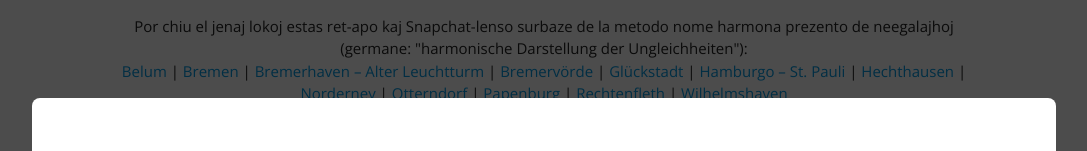
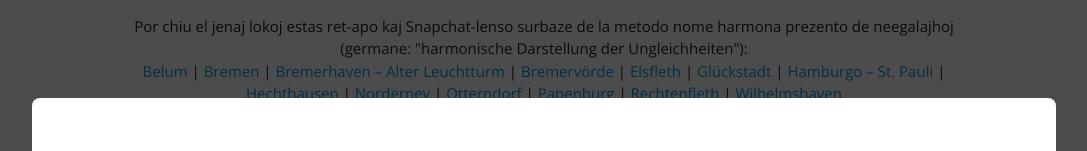
Before and after one commit to AndreasKueck/maro, a plain HTML site: page index.html in a window 1280 px wide. Shown: the part 158-309 px from the top of the page, without its empty margins (96-1183 px from the left). Drawn offline with nearby package versions, Linux system fonts and the light colour scheme.

Commit message:
Aldonita: Elsfleth

```diff
--- a/index.html
+++ b/index.html
@@ -356,6 +356,7 @@
                     <a href="https://script.google.com/a/~/macros/s/AKfycbwMCbCHyS0efZdNoQ1ThOqyEEOjQ27PporNrxoED3J3N0PLXnG5o0WJ3f8TvFWVzNq_bw/exec" target="_blank">Bremen</a> |
                     <a href="https://script.google.com/a/~/macros/s/AKfycbwhrCptnMjEJhwO5PraT78B_md-0yBp_uEHWluGCF5x39fTHk8cdiK74j1lufHLa1sc/exec" target="_blank">Bremerhaven &ndash; Alter Leuchtturm</a> |
                     <a href="https://script.google.com/a/~/macros/s/AKfycbyEGdBNs6A7V9TTm5XicPGa8ai3B3m4iP-JBaY0D3NeoEbGWSdlFMU1NOlwwSgw3NK5/exec" target="_blank">Bremerv&ouml;rde</a> |
+                    <a href="https://script.google.com/a/~/macros/s/AKfycbymzldC7yNgGHjzjRIMLC9ituSb08VITchFJWg24o55AtuCowpipnmQCUU-K8JieiAJ/exec" target="_blank">Elsfleth</a> |
                     <a href="https://script.google.com/a/~/macros/s/AKfycbxZfSR32y1MrSwdr4DsdU24eXOp0NL5WLtfuKBJgJdwwCqxFW16sVHdTTj_TVE7pX83/exec" target="_blank">Gl&uuml;ckstadt</a> |
                     <a href="https://script.google.com/a/~/macros/s/AKfycbzrddFJWsO8ivLMrhQv5MbLxcSPl1NPi1-XTWVOSI6zu_Zp0k-q60kzfUw5sfSte2tA/exec" target="_blank">Hamburgo &ndash; St. Pauli</a> |
                     <a href="https://script.google.com/a/~/macros/s/AKfycbxK0LmZ3yBFVjqOT4s4z4UhicB5nc8CvHRa7e9WQkOsKowsshISoKHylOo1Or-D4EWH5g/exec" target="_blank">Hechthausen</a> |
```
